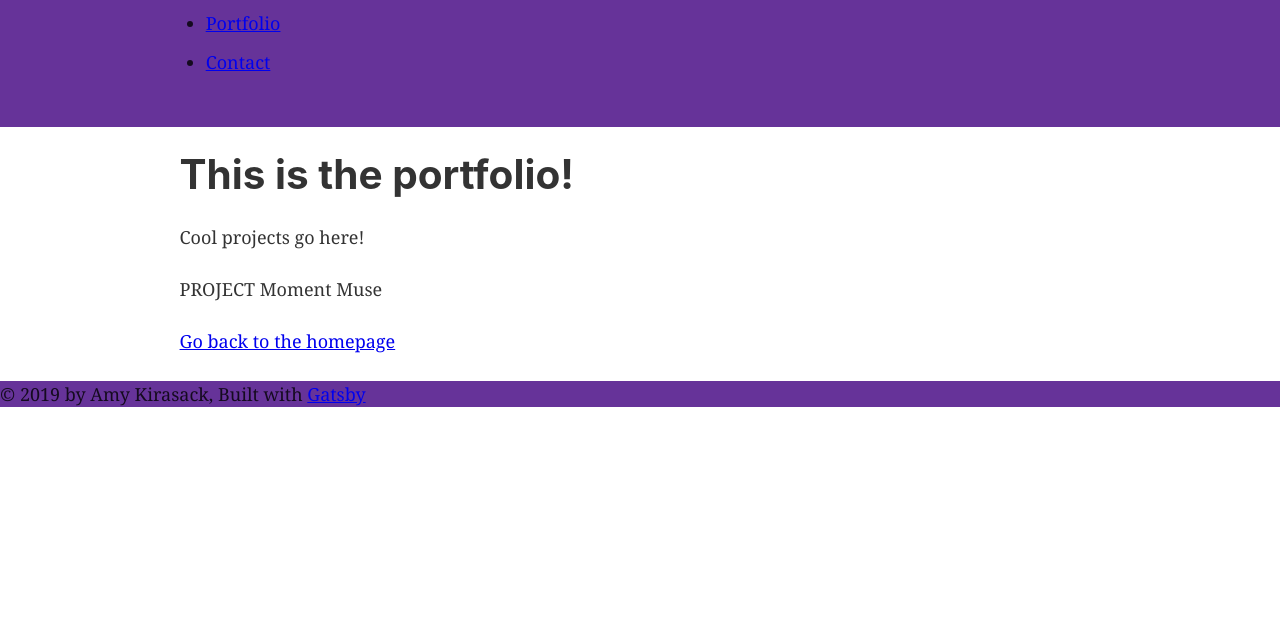
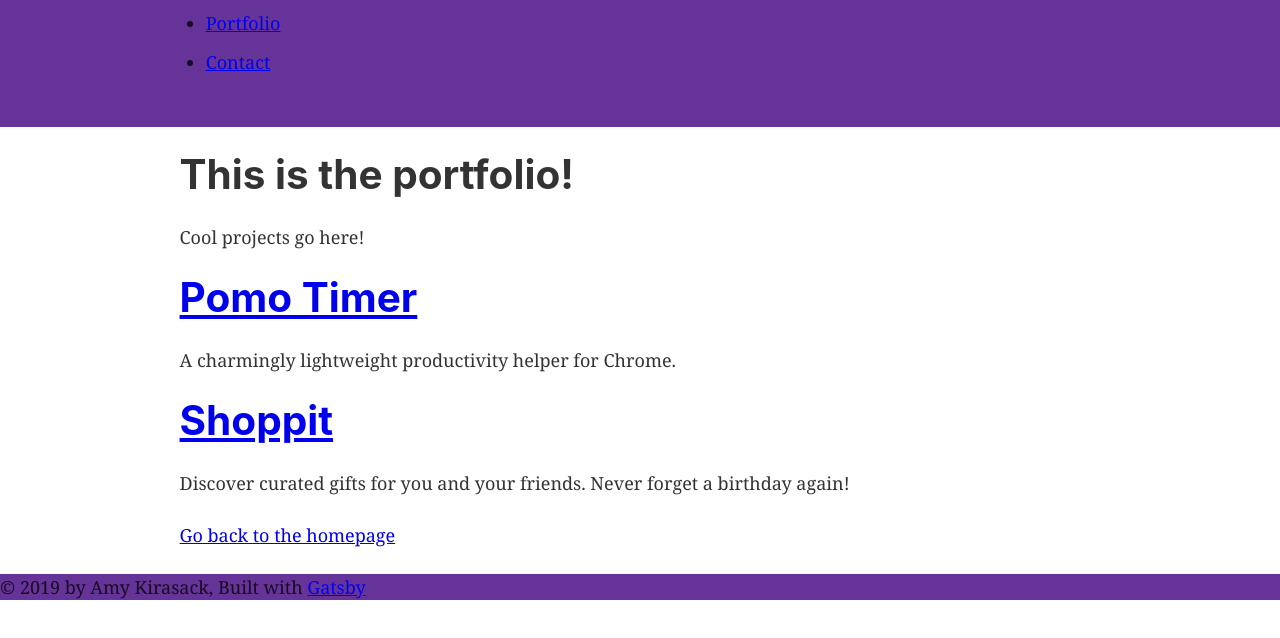
Before and after one commit to WebDevCaptain/portfolio, a Gatsby site: page /portfolio in a window 1280 px wide. Shown: the part 120-758 px from the top of the page. Built offline with nearby package versions, Linux system fonts and the light colour scheme; Gatsby itself is replaced by a stand-in of ours.

Commit message:
feat: Set up query to markdown, render to page

```diff
--- a/src/components/project.js
+++ b/src/components/project.js
@@ -4,17 +4,32 @@ import { StaticQuery, graphql } from 'gatsby';
 const Project = () => (
   <StaticQuery
     query={graphql`
-      {
-        site {
-          siteMetadata {
-            title
+      query AllProjectsQuery {
+        allMarkdownRemark {
+          edges {
+            node {
+              frontmatter {
+                gitURL
+                title
+                description
+              }
+            }
           }
         }
       }
     `}
-    render={data => (
+    render={({ allMarkdownRemark }) => (
       <>
-        <p>PROJECT {data.site.siteMetadata.title}</p>
+        {allMarkdownRemark.edges.map(edge => (
+          <div>
+            <h1>
+              <a href={edge.node.frontmatter.gitURL}>
+                {edge.node.frontmatter.title}
+              </a>
+            </h1>
+            <p>{edge.node.frontmatter.description}</p>
+          </div>
+        ))}
       </>
     )}
   />
--- a/src/pages/portfolio.js
+++ b/src/pages/portfolio.js
@@ -9,6 +9,7 @@ const PortfolioPage = () => (
     <h1>This is the portfolio!</h1>
     <p>Cool projects go here!</p>
     <Project />
+
     <Link to="/">Go back to the homepage</Link>
   </Layout>
 );
--- a/src/projects/project01.md
+++ b/src/projects/project01.md
@@ -1,6 +1,8 @@
 ---
 gitURL: 'https://github.com/momentmuse/pomo-extension'
 title: 'Pomo Timer'
+number: 01
+description: 'A charmingly lightweight productivity helper for Chrome.'
 ---
 
 # Pomo Timer
--- a/src/projects/project02.md
+++ b/src/projects/project02.md
@@ -1,6 +1,8 @@
 ---
 gitURL: 'https://github.com/momentmuse/shoppit_server'
 title: 'Shoppit'
+number: 02
+description: 'Discover curated gifts for you and your friends. Never forget a birthday again!'
 ---
 
 # Shoppit
```
